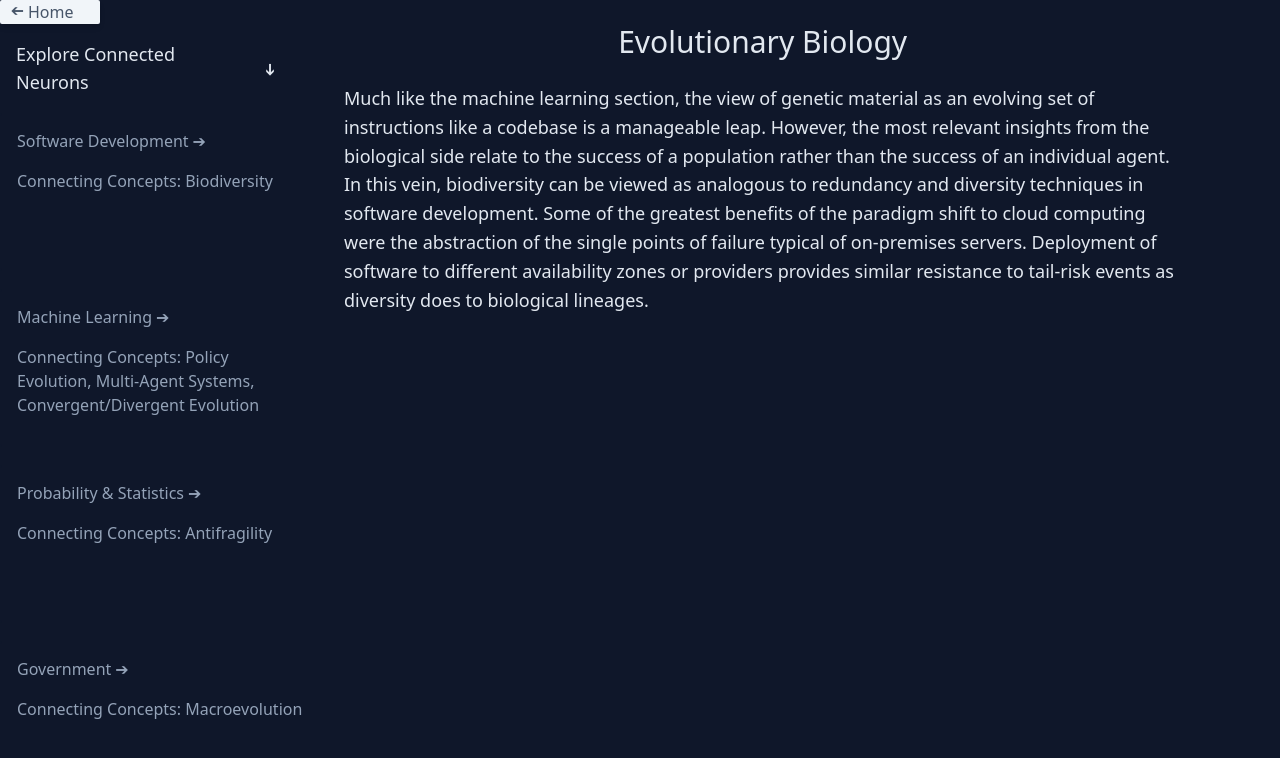
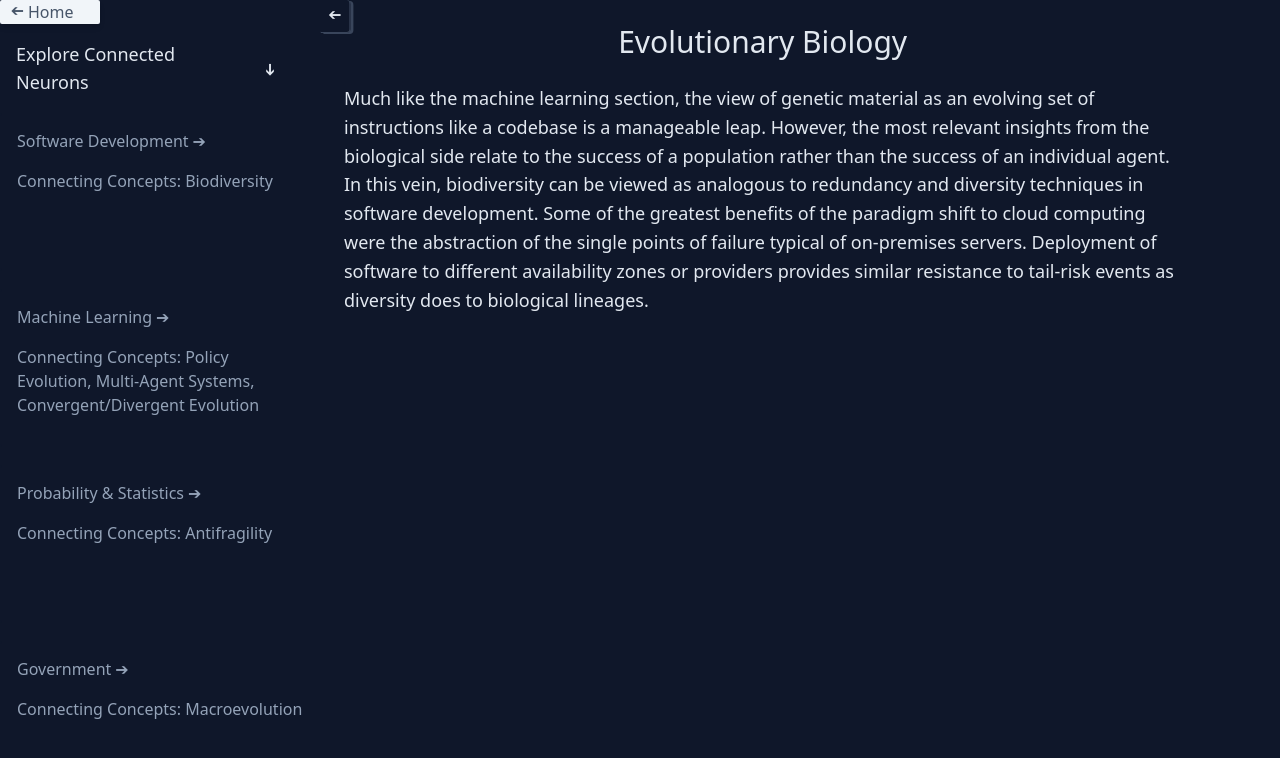
Before and after one commit to sitownle/personal-site, a Next.js app: page /neurons/Evolutionary-Biology in a window 1280 px wide. Shown: the top 758 px of the page. Built offline with nearby package versions, Linux system fonts and the light colour scheme.

Commit message:
add useAutoResize to neuron page

```diff
--- a/components/useAutoResize.js
+++ b/components/useAutoResize.js
@@ -10,7 +10,7 @@ export default function useAutoResize(config) {
 
   if (targ.current) {
     targ.current.style.transition = "all 0.20s ease";
-    targ.current.style.whiteSpace = "nowrap";
+    //targ.current.style.whiteSpace = "nowrap";
     targ.current.willChange = "contents";
     targ.current.style.transformOrigin = dir;
   }
--- a/pages/index.tsx
+++ b/pages/index.tsx
@@ -20,8 +20,7 @@ export default function Home() {
       </Head>
       <main className="flex flex-col justify-between items-center py-24 px-12 min-h-screen bg-gradient-to-b from-slate-900 to-black">
         <div className="flex justify-center md:justify-between items-center text-sm max-w-[1100px] w-full z-2 font-mono">
-          <div /*className="sm:flex sm:justify-center sm:fixed sm:w-full sm:items-end sm:pointer-events-none sm: sm:p-8 sm:h-[200px] sm:inset-x-0 sm:top-auto sm:bottom-0 sm:z-1 sm:bg-gradient-to-b sm:from-transparent sm:to-white sm:bg-repeat-y"*/
-          >
+          <div>
             <a
               href="https://github.com/sitownle/personal-site"
               target="_blank"
@@ -65,7 +64,7 @@ export default function Home() {
 
         <div
           className={
-            /*"md:grid md:grid-cols-4 md:w-[120%] */ "md:flex-row md:w-[100%] flex flex-col items-center md:items-start justify-center w-[100%] max-w-[100vw] self-center"
+            "md:flex-row md:w-[100%] flex flex-col items-center md:items-start justify-center w-[100%] max-w-[100vw] self-center"
           }
         >
           <Link
--- a/pages/neurons/[title].js
+++ b/pages/neurons/[title].js
@@ -1,6 +1,8 @@
 import Head from "next/head";
 import Link from "next/link";
 import { useRouter } from "next/router";
+import { useState } from "react";
+import useAutoResize from "../../components/useAutoResize.js";
 
 const neurons = {
   "Software-Development": (
@@ -147,6 +149,10 @@ const Musing = () => {
   const router = useRouter();
   const { title } = router.query;
   const content = neurons[title];
+  const [isOpen, setIsOpen] = useState(true);
+  const [toggle, target] = useAutoResize({
+    direction: "left"
+  });
 
   function changeCase(origStr) {
     return origStr.replace(/-/g, " ");
@@ -176,7 +182,31 @@ const Musing = () => {
         <link rel="icon" href="/favicon.ico" />
       </Head>
       <div className="min-h-[100vh] w-full bg-slate-900 text-slate-200 flex flex-col-reverse items-center md:items-start md:flex-row gap-4">
-        <div className="md:w-1/4 w-[90%] flex flex-col gap-4 pt-10">
+        {isOpen ? (
+          <div
+            className="rotate-[180deg] absolute top-0 left-1/4 border-l border-t border-slate-500/50 px-2 py-1 rounded-l cursor-pointer hover:bg-slate-500 hover:text-slate-900 transition-all shadow-[-3px_-1px_0px_0px_rgba(100,116,139,0.5)]"
+            onClick={() => {
+              toggle();
+              setIsOpen(false);
+            }}
+          >
+            &#10132;
+          </div>
+        ) : (
+          <div
+            className="absolute top-0 left-0 border-r border-b border-slate-500/50 px-2 py-1 rounded-l cursor-pointer hover:bg-slate-500 hover:text-slate-900 transition-all shadow-[3px_1px_0px_0px_rgba(100,116,139,0.5)]"
+            onClick={() => {
+              toggle();
+              setIsOpen(true);
+            }}
+          >
+            &#10132;
+          </div>
+        )}
+        <div
+          className="md:w-1/4 w-[90%] flex flex-col gap-4 pt-10"
+          ref={target}
+        >
           <Link
             href="/"
             className="group bg-slate-600 text-slate-100 hover:bg-slate-100 hover:text-slate-600 transition-colors w-[100px] text-center rounded-sm pl-[18px] flex absolute top-0 left-0 shadow-md"
```
